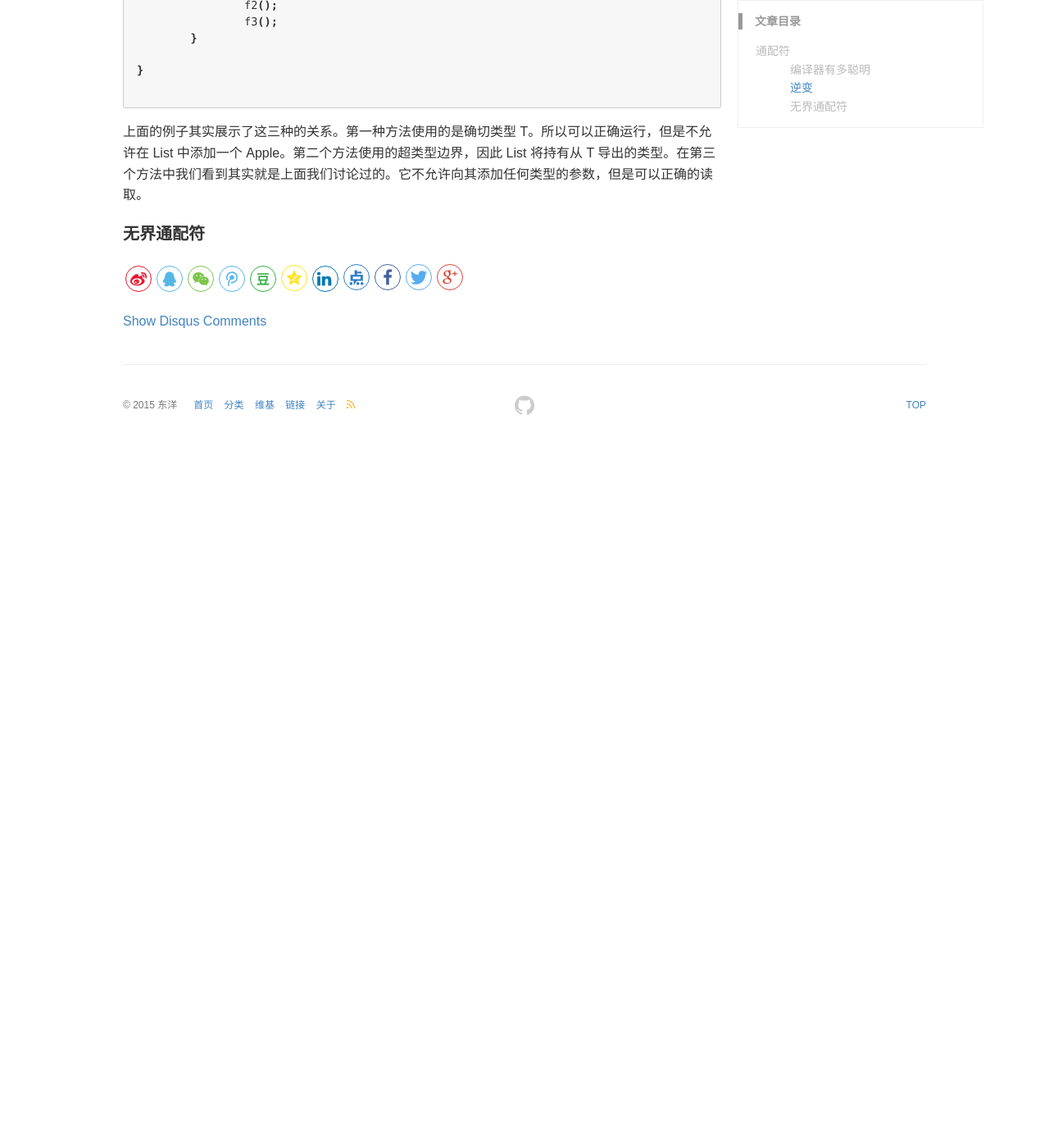
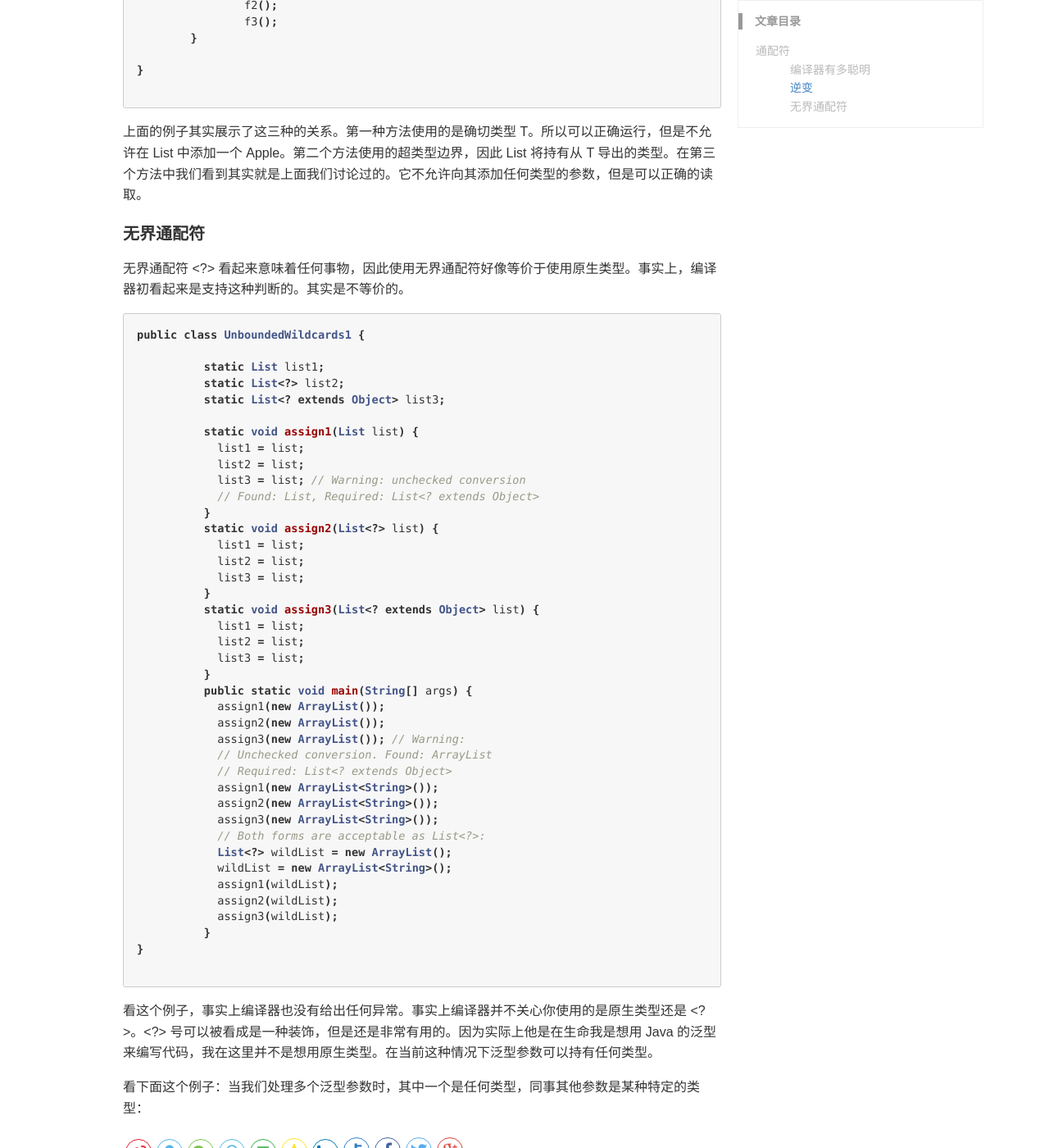
Before and after one commit to chaodongyang/chaodongyang.github.io, a Jekyll site: the page built from _posts/blog/2017-12-04-javagenerictyThree.md, in a window 1280 px wide and 1400 px high, scrolled down 3842 px. Shown: the whole window at 82% size. Built offline with Jekyll 4.4.1, drawn with Linux system fonts in a browser that asks for light colours; comment, search, counter and statistics services are not loaded; before the commit the page ends 4385 px from its top, so only the background shows below that.

Commit message:
update commit

````diff
--- a/_posts/blog/2017-12-04-javagenerictyThree.md
+++ b/_posts/blog/2017-12-04-javagenerictyThree.md
@@ -137,3 +137,50 @@ public class GenericWriting {
 上面的例子其实展示了这三种的关系。第一种方法使用的是确切类型 T。所以可以正确运行，但是不允许在 List<Fruit> 中添加一个 Apple。第二个方法使用的超类型边界，因此 List 将持有从 T 导出的类型。在第三个方法中我们看到其实就是上面我们讨论过的。它不允许向其添加任何类型的参数，但是可以正确的读取。
 
 #### 无界通配符
+无界通配符 <?> 看起来意味着任何事物，因此使用无界通配符好像等价于使用原生类型。事实上，编译器初看起来是支持这种判断的。其实是不等价的。
+
+```java
+public class UnboundedWildcards1 {
+
+	  static List list1;
+	  static List<?> list2;
+	  static List<? extends Object> list3;
+
+	  static void assign1(List list) {
+	    list1 = list;
+	    list2 = list;
+	    list3 = list; // Warning: unchecked conversion
+	    // Found: List, Required: List<? extends Object>
+	  }
+	  static void assign2(List<?> list) {
+	    list1 = list;
+	    list2 = list;
+	    list3 = list;
+	  }
+	  static void assign3(List<? extends Object> list) {
+	    list1 = list;
+	    list2 = list;
+	    list3 = list;
+	  }
+	  public static void main(String[] args) {
+	    assign1(new ArrayList());
+	    assign2(new ArrayList());
+	    assign3(new ArrayList()); // Warning:
+	    // Unchecked conversion. Found: ArrayList
+	    // Required: List<? extends Object>
+	    assign1(new ArrayList<String>());
+	    assign2(new ArrayList<String>());
+	    assign3(new ArrayList<String>());
+	    // Both forms are acceptable as List<?>:
+	    List<?> wildList = new ArrayList();
+	    wildList = new ArrayList<String>();
+	    assign1(wildList);
+	    assign2(wildList);
+	    assign3(wildList);
+	  }
+}
+
+```
+看这个例子，事实上编译器也没有给出任何异常。事实上编译器并不关心你使用的是原生类型还是 <?>。<?> 号可以被看成是一种装饰，但是还是非常有用的。因为实际上他是在生命我是想用 Java 的泛型来编写代码，我在这里并不是想用原生类型。在当前这种情况下泛型参数可以持有任何类型。
+
+看下面这个例子：当我们处理多个泛型参数时，其中一个是任何类型，同事其他参数是某种特定的类型：
````
